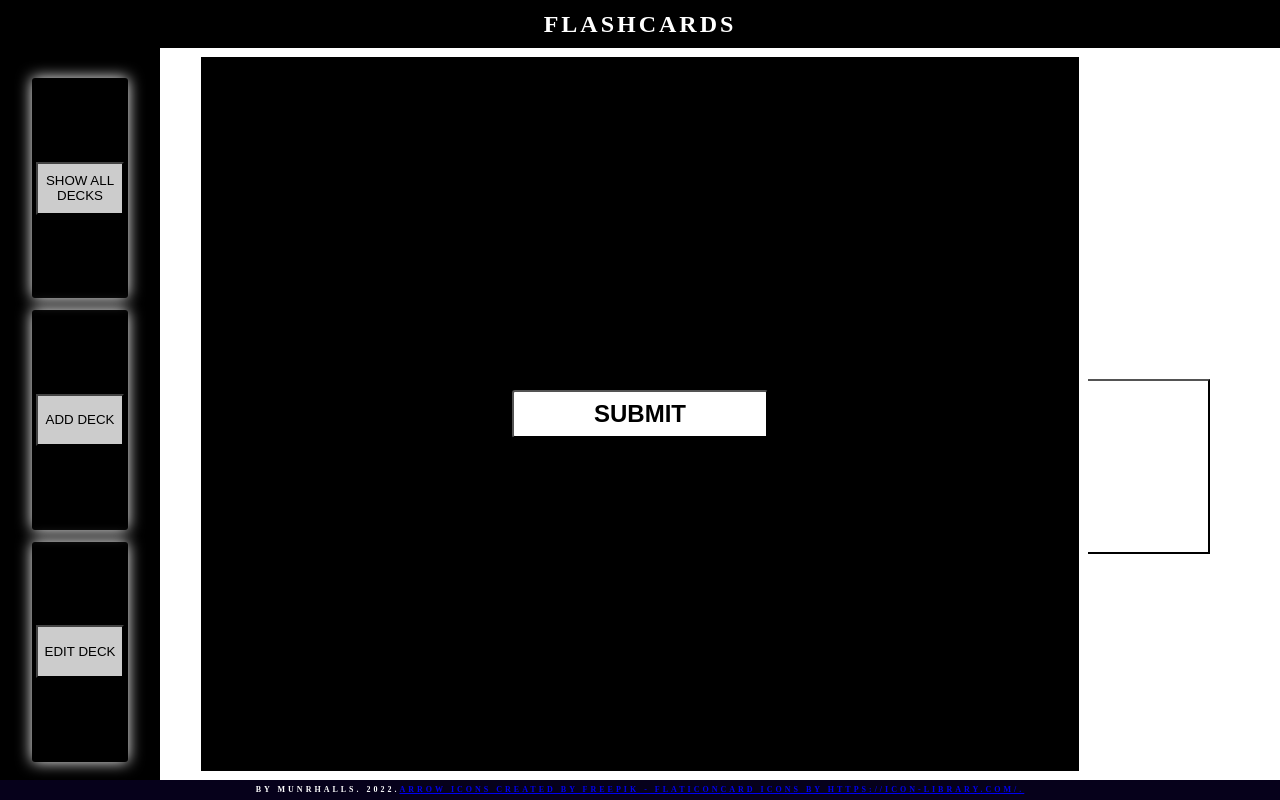
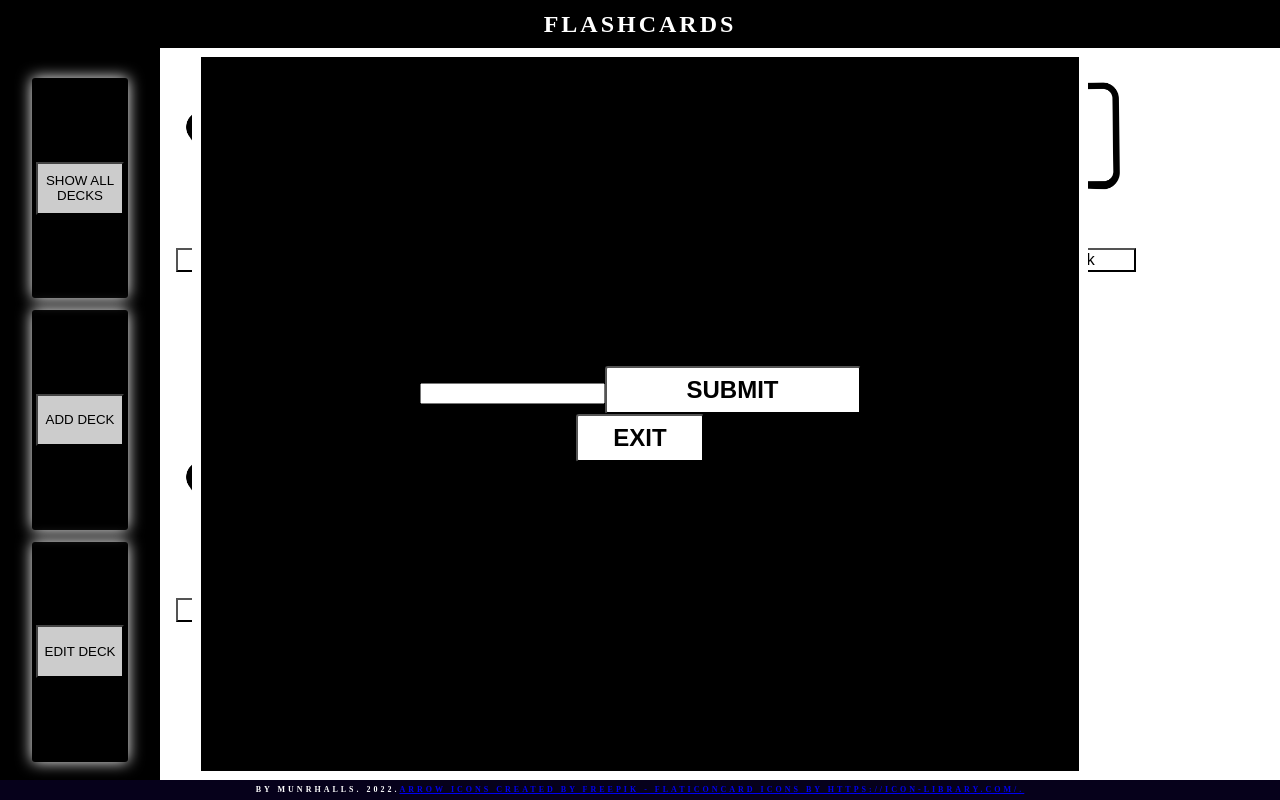
Before and after one commit to munrhalls/Oxus-Flashcards, a React (Create React App) app: page / in a window 1280 px wide. Both pictures are taken after a click on the button "ADD DECK". Built offline with nearby package versions, Linux system fonts and the light colour scheme.

Commit message:
open deck btn

```diff
--- a/src/App.js
+++ b/src/App.js
@@ -209,6 +209,7 @@ function App() {
             <SymbolDecks
               decks={decks}
               setModalOpen={(modalOpen) => setModalOpen(modalOpen)}
+              setActiveDeck={(activeDeck) => setActiveDeck(activeDeck)}
             />
           ) : (
             ""
@@ -229,6 +230,7 @@ function App() {
         {modalOpen && (
           <Modals
             decks={decks}
+            setDecks={(decks) => setDecks(decks)}
             flashcards={flashcards}
             modalOpen={modalOpen}
             addFlashcard={(flashcard) => addFlashcard(flashcard)}
--- a/src/Decks/Decks.css
+++ b/src/Decks/Decks.css
@@ -23,6 +23,7 @@
 }
 
 .SymbolDecks__deck {
+    cursor: pointer;
     display: flex;
     flex-direction: column;
     justify-content: center;
@@ -38,7 +39,14 @@
     font-size: 1.5rem;
     text-align: center;
 }
-
+.SymbolDecks__openDeckBtn {
+    cursor: pointer;
+    width: 10rem;
+    height: 1.5rem;
+    font-size: 1rem;
+    text-align: center;
+    background-color: transparent;
+}
 .SymbolDecks__noDecks {
     width: 100%;
     height: 100%;
--- a/src/Decks/SymbolDeck.js
+++ b/src/Decks/SymbolDeck.js
@@ -1,11 +1,12 @@
 import React from "react";
 import img from "./../Assets/cards.png";
 
-export const SymbolDeck = ({ deck }) => {
+export const SymbolDeck = ({ deck, setActiveDeck }) => {
   return (
-    <div className="SymbolDecks__deck">
+    <div className="SymbolDecks__deck" onClick={() => setActiveDeck(deck.id)}>
       <img className="SymbolDecks__deck__img" src={img} />
       <h3 className="SymbolDecks__deck__title">{deck.name}</h3>
+      <button className="SymbolDecks__openDeckBtn">Open deck</button>
     </div>
   );
 };
--- a/src/Decks/SymbolDecks.js
+++ b/src/Decks/SymbolDecks.js
@@ -3,7 +3,6 @@ import { SymbolDeck } from "./SymbolDeck";
 import { uuidv4 } from "@firebase/util";
 
 export const SymbolDecks = ({ decks, setModalOpen }) => {
-  decks = [];
   return (
     <div className="SymbolDecks">
       {decks.length ? (
@@ -19,7 +18,7 @@ export const SymbolDecks = ({ decks, setModalOpen }) => {
           </div>
           <button
             className="SymbolDecks__noDecksMsg__addBtn"
-            onClick={setModalOpen("AddDeck")}
+            onClick={() => setModalOpen("AddDeck")}
           >
             ADD NEW DECK
           </button>
--- a/src/Modals/AddDeck.js
+++ b/src/Modals/AddDeck.js
@@ -1,14 +1,37 @@
-import React from "react";
+import React, { useState } from "react";
+import { uuidv4 } from "@firebase/util";
 
-export const AddDeck = ({ decks }) => {
+export const AddDeck = ({ decks, setDecks, closeModal }) => {
+  const [deckName, setDeckName] = useState("");
   function handleSubmit(e) {
     e.preventDefault();
+    let deck = {
+      id: uuidv4(),
+      name: deckName,
+      flashcards: [],
+    };
+
+    setDecks([...decks, deck]);
   }
   return (
     <div className="AddDeck">
       <form onSubmit={(e) => handleSubmit(e)}>
+        <input
+          type="text"
+          value={deckName}
+          onChange={(e) => setDeckName(e.target.value)}
+        />
         <input className="AddDeck__submit" type="submit" />
       </form>
+      <button
+        className="AddDeck__closeBtn"
+        onClick={(e) => {
+          e.preventDefault();
+          closeModal();
+        }}
+      >
+        EXIT
+      </button>
     </div>
   );
 };
--- a/src/Modals/ModalBtns.js
+++ b/src/Modals/ModalBtns.js
@@ -9,7 +9,10 @@ export const ModalBtns = ({ setModalOpen }) => {
         </button>
       </div>
       <div className="Modal__containerBtns__container">
-        <button className="Modal__containerBtns__container__btn">
+        <button
+          className="Modal__containerBtns__container__btn"
+          onClick={() => setModalOpen("AddDeck")}
+        >
           ADD DECK
         </button>
       </div>
--- a/src/Modals/Modals.css
+++ b/src/Modals/Modals.css
@@ -67,6 +67,18 @@
 .AddDeck__submit {
     cursor: pointer;
     width: 16rem;
+    background-color: transparent;
+    background: transparent;
+    border-radius: 3px;
+    font-size: 1.5rem;
+    padding: 0.5rem;
+    font-weight: bold;
+    text-transform: uppercase;
+    background-color: #fff;
+}
+.AddDeck__closeBtn {
+    cursor: pointer;
+    width: 8rem;
     background-color: transparent;
     background: transparent;
     border-radius: 3px;
--- a/src/Modals/Modals.js
+++ b/src/Modals/Modals.js
@@ -3,16 +3,16 @@ import { AddFlashcard } from "./AddFlashcard";
 import { AddDeck } from "./AddDeck";
 
 export const Modals = ({
-  sortedFlashcards,
   updateFlashcards,
   modalOpen,
   closeModal,
+  decks,
+  setDecks,
 }) => {
   return (
     <div className="Modals">
       {modalOpen === "AddFlashcard" ? (
         <AddFlashcard
-          sortedFlashcards={sortedFlashcards}
           closeModal={closeModal}
           updateFlashcards={updateFlashcards}
         />
@@ -21,7 +21,11 @@ export const Modals = ({
       )}
       {modalOpen === "EditFlashcard" ? <div>EDIT MODAL</div> : ""}
       {modalOpen === "DeleteFlashcard" ? <div>DELETE MODAL</div> : ""}
-      {modalOpen === "AddDeck" ? <AddDeck /> : ""}
+      {modalOpen === "AddDeck" ? (
+        <AddDeck decks={decks} setDecks={setDecks} closeModal={closeModal} />
+      ) : (
+        ""
+      )}
     </div>
   );
 };
```
